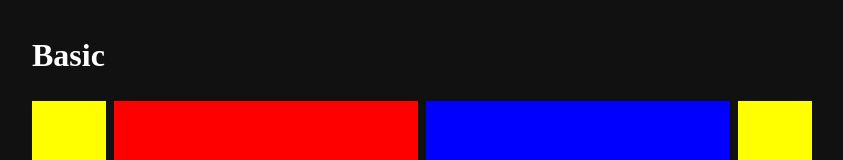
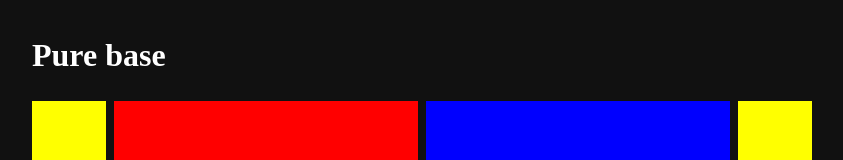
Before and after one commit to ku6ryo/ReactCarousel, a React (Vite) app: page / in a window 1280 px wide. Shown: the top 160 px of the page, without its empty margins (218-1061 px from the left). Built offline with nearby package versions, Linux system fonts and the light colour scheme.

Commit message:
changed the section title

```diff
--- a/src/App.tsx
+++ b/src/App.tsx
@@ -9,7 +9,7 @@ function App() {
 
   return (
     <div className={style.frame}>
-      <h1>Basic</h1>
+      <h1>Pure base</h1>
       <CarouselBase
         slideTime={500}
         itemsPerPage={2}
```
